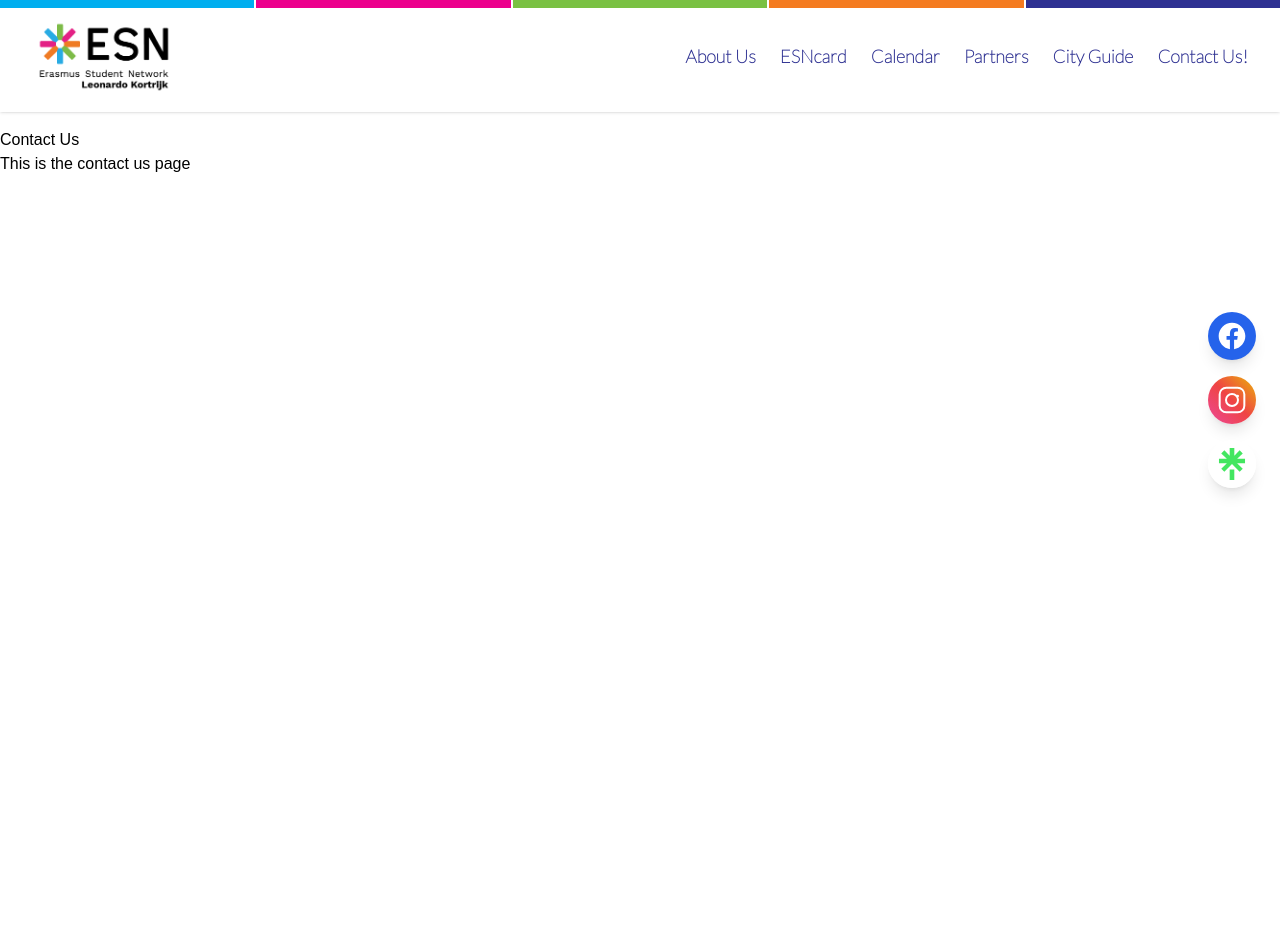
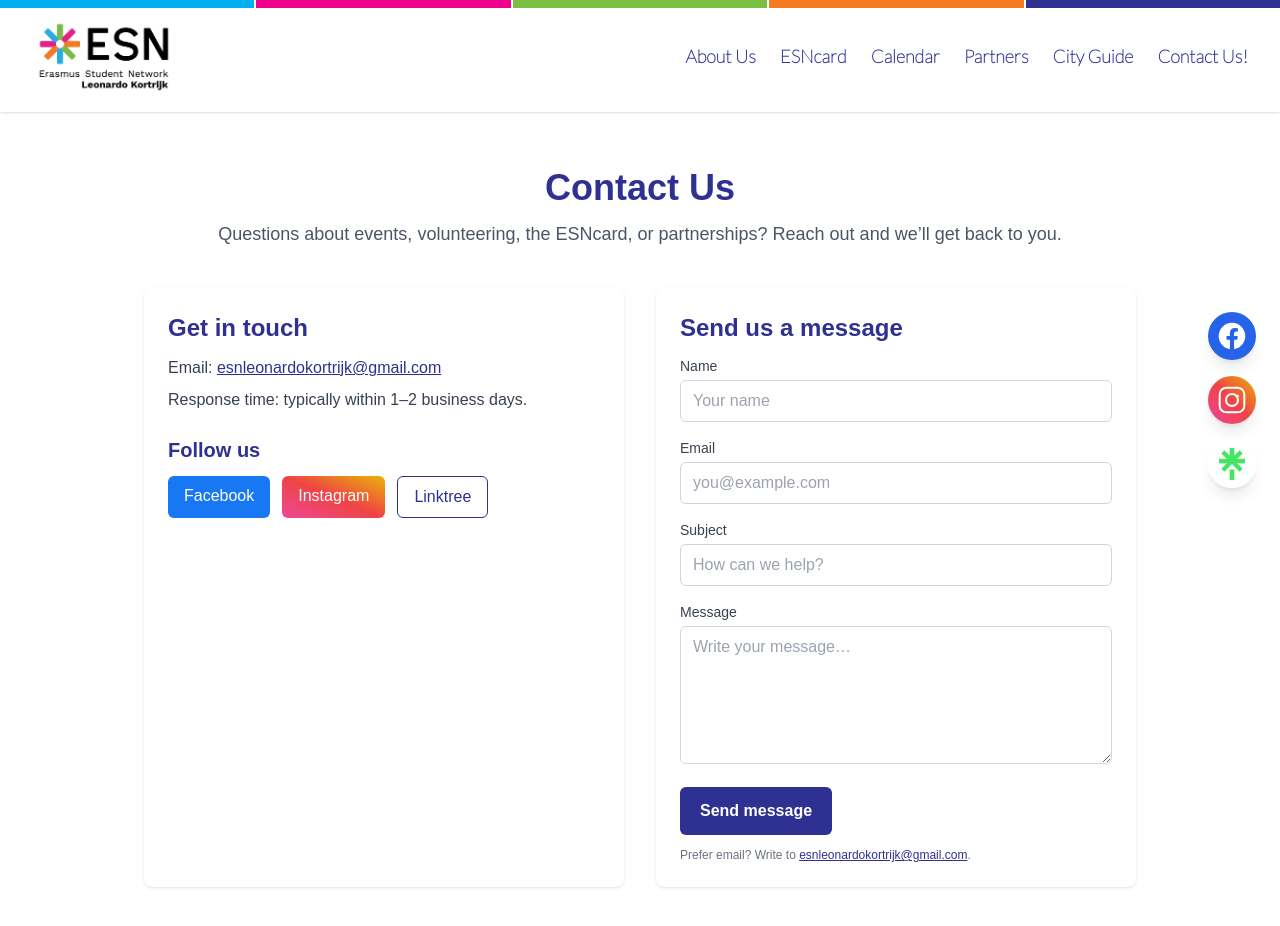
Before and after one commit to ESN-Leonardo-Kortrijk/website, a Next.js app: page /contact-us in a window 1280 px wide. Shown: the top 926 px of the page. Before the commit the page ends 800 px from the top, so only its background shows below. Built offline with nearby package versions, Linux system fonts and the light colour scheme.

Commit message:
Updated Contact and ESNcard page

```diff
--- a/app/contact-us/page.tsx
+++ b/app/contact-us/page.tsx
@@ -1,8 +1,138 @@
 export default function ContactUs() {
-    return (
-        <div>
-            <h1>Contact Us</h1>
-            <p>This is the contact us page</p>
+  return (
+    <div className="w-full max-w-5xl mx-auto px-4 py-10">
+      {/* Header */}
+      <header className="text-center mb-10">
+        <h1 className="text-4xl font-extrabold text-esn-dark-blue">Contact Us</h1>
+        <p className="mt-3 text-lg text-gray-600">
+          Questions about events, volunteering, the ESNcard, or partnerships? Reach out and we’ll get back to you.
+        </p>
+      </header>
+
+      {/* Contact info + Socials + Form */}
+      <section className="grid grid-cols-1 lg:grid-cols-2 gap-8 mb-10">
+        {/* Info */}
+        <div className="bg-white rounded-lg shadow p-6">
+          <h2 className="text-2xl font-bold text-esn-dark-blue mb-3">Get in touch</h2>
+          <ul className="space-y-2 text-gray-700">
+            <li>
+              Email:{" "}
+              <a
+                href="mailto:esnleonardokortrijk@gmail.com"
+                className="underline text-esn-dark-blue hover:text-esn-cyan"
+              >
+                esnleonardokortrijk@gmail.com
+              </a>
+            </li>
+            <li>Response time: typically within 1–2 business days.</li>
+          </ul>
+
+          <h3 className="mt-6 text-xl font-semibold text-esn-dark-blue">Follow us</h3>
+          <div className="mt-3 flex flex-wrap gap-3">
+            <a
+              href="https://facebook.com/ErasmusatKortrijk"
+              target="_blank"
+              rel="noopener noreferrer"
+              className="px-4 py-2 rounded-md bg-[#1877F2] text-white hover:opacity-90 transition"
+            >
+              Facebook
+            </a>
+            <a
+              href="https://instagram.com/esnleonardokortrijk"
+              target="_blank"
+              rel="noopener noreferrer"
+              className="px-4 py-2 rounded-md bg-gradient-to-tr from-pink-500 via-red-500 to-yellow-500 text-white hover:opacity-90 transition"
+            >
+              Instagram
+            </a>
+            <a
+              href="https://linktr.ee/esnleonardokortrijk"
+              target="_blank"
+              rel="noopener noreferrer"
+              className="px-4 py-2 rounded-md border border-esn-dark-blue text-esn-dark-blue hover:bg-esn-dark-blue hover:text-white transition"
+            >
+              Linktree
+            </a>
+          </div>
         </div>
-    );
-    }
+
+        {/* Contact form (Formspree example) */}
+        <div className="bg-white rounded-lg shadow p-6">
+          <h2 className="text-2xl font-bold text-esn-dark-blue mb-3">Send us a message</h2>
+          <form
+            action="https://formspree.io/f/xdkljqpb" // Replace with your Formspree ID
+            method="POST"
+            className="space-y-4"
+          >
+            <div>
+              <label htmlFor="name" className="block text-sm font-medium text-gray-700">
+                Name
+              </label>
+              <input
+                id="name"
+                name="name"
+                required
+                className="mt-1 w-full rounded-md border border-gray-300 px-3 py-2 focus:outline-none focus:ring-2 focus:ring-esn-cyan"
+                placeholder="Your name"
+              />
+            </div>
+            <div>
+              <label htmlFor="email" className="block text-sm font-medium text-gray-700">
+                Email
+              </label>
+              <input
+                id="email"
+                name="email"
+                type="email"
+                required
+                className="mt-1 w-full rounded-md border border-gray-300 px-3 py-2 focus:outline-none focus:ring-2 focus:ring-esn-cyan"
+                placeholder="you@example.com"
+              />
+            </div>
+            <div>
+              <label htmlFor="subject" className="block text-sm font-medium text-gray-700">
+                Subject
+              </label>
+              <input
+                id="subject"
+                name="subject"
+                className="mt-1 w-full rounded-md border border-gray-300 px-3 py-2 focus:outline-none focus:ring-2 focus:ring-esn-cyan"
+                placeholder="How can we help?"
+              />
+            </div>
+            <div>
+              <label htmlFor="message" className="block text-sm font-medium text-gray-700">
+                Message
+              </label>
+              <textarea
+                id="message"
+                name="message"
+                rows={5}
+                required
+                className="mt-1 w-full rounded-md border border-gray-300 px-3 py-2 focus:outline-none focus:ring-2 focus:ring-esn-cyan"
+                placeholder="Write your message…"
+              />
+            </div>
+            <button
+              type="submit"
+              className="inline-flex items-center justify-center px-5 py-3 rounded-md bg-esn-dark-blue text-white font-semibold hover:bg-esn-cyan transition"
+            >
+              Send message
+            </button>
+          </form>
+
+          <p className="mt-3 text-xs text-gray-500">
+            Prefer email? Write to{" "}
+            <a
+              href="mailto:esnleonardokortrijk@gmail.com"
+              className="underline text-esn-dark-blue hover:text-esn-cyan"
+            >
+              esnleonardokortrijk@gmail.com
+            </a>
+            .
+          </p>
+        </div>
+      </section>
+    </div>
+  );
+}
--- a/app/esncard/page.tsx
+++ b/app/esncard/page.tsx
@@ -1,8 +1,100 @@
+const FORM_URL =
+  "https://docs.google.com/forms/d/e/1FAIpQLSf8Kho_f6zAQ6g3BiX8dQHEclCRvNC_5ZfgoFfDjHUKmbfvsw/viewform?embedded=true";
+
 export default function ESNcard() {
-    return (
-        <div>
-            <h1>ESNcard</h1>
-            <p>This is the card page</p>
+  return (
+    <div className="w-full max-w-5xl mx-auto px-4 py-10">
+      {/* Header */}
+      <header className="text-center mb-10">
+        <h1 className="text-4xl font-extrabold text-esn-dark-blue">ESNcard</h1>
+        <p className="mt-3 text-lg text-gray-600">
+          Your key to student discounts, events, and the ESN community across Europe.
+        </p>
+        <p className="mt-2 text-sm text-gray-600">
+          Official website:{" "}
+          <a
+            href="https://esncard.org/"
+            target="_blank"
+            rel="noopener noreferrer"
+            className="underline text-esn-dark-blue hover:text-esn-cyan"
+          >
+            esncard.org
+          </a>
+        </p>
+      </header>
+
+      {/* Info */}
+      <section className="bg-white rounded-lg shadow p-6 mb-8">
+        <h2 className="text-2xl font-bold text-esn-dark-blue mb-3">What is the ESNcard?</h2>
+        <p className="text-gray-700">
+          The ESNcard is a membership card for international and local students. It gives access to
+          ESN events, local partner deals, and discounts with ESN partners across Europe.
+        </p>
+
+        <h3 className="mt-6 text-xl font-semibold text-esn-dark-blue">Benefits</h3>
+        <ul className="mt-3 space-y-2 text-gray-700">
+          <li>• Discounts at ESN partner venues in Kortrijk</li>
+          <li>• Reduced prices for ESN events Partners</li>
+          <li>• Access to ESN network perks across Europe</li>
+          <li>• Valid for 12 months from activation</li>
+        </ul>
+
+        <h3 className="mt-6 text-xl font-semibold text-esn-dark-blue">How to get one</h3>
+        <ol className="mt-3 list-decimal list-inside space-y-2 text-gray-700">
+        <li>Fill in the request form below.</li>
+        <li>We will contact you to arrange pickup and activation.</li>
+        <li>
+            Payment is done during pickup.
+            <ul className="mt-2 list-disc list-inside pl-6 space-y-1">
+            <li>Unless done through bank transfer.</li>
+            <li>In this case pickup will be done after payment confirmation.</li>
+            </ul>
+        </li>
+        <li>Activate your card online to start using it.</li>
+        </ol>
+
+        <div className="mt-6 flex flex-col sm:flex-row gap-3">
+          <a
+            href={FORM_URL.replace("embedded=true", "usp=header")}
+            target="_blank"
+            rel="noopener noreferrer"
+            className="inline-flex items-center justify-center px-5 py-3 rounded-md bg-esn-dark-blue text-white font-semibold hover:bg-esn-cyan transition"
+          >
+            Open form in new tab
+          </a>
+          <a
+            href="https://esncard.org/"
+            target="_blank"
+            rel="noopener noreferrer"
+            className="inline-flex items-center justify-center px-5 py-3 rounded-md border border-esn-dark-blue text-esn-dark-blue font-semibold hover:text-white hover:bg-esn-dark-blue transition"
+          >
+            Visit esncard.org
+          </a>
         </div>
-    );
-    }
+      </section>
+
+      {/* Embedded Google Form */}
+      <section className="bg-white rounded-lg shadow p-2">
+        <iframe
+          src={FORM_URL}
+          title="ESNcard Request Form"
+          className="w-full min-h-[900px] rounded-md"
+          style={{ border: 0 }}
+          loading="lazy"
+        />
+        <div className="text-sm text-gray-500 px-4 py-3">
+          If the form does not load,{" "}
+          <a
+            href={FORM_URL.replace("embedded=true", "usp=header")}
+            target="_blank"
+            rel="noopener noreferrer"
+            className="underline text-esn-dark-blue hover:text-esn-cyan"
+          >
+            open it in a new tab
+          </a>
+          .
+        </div>
+      </section>
+    </div>
+  );
+}
--- a/data/board.json
+++ b/data/board.json
@@ -20,11 +20,6 @@
     "image": "jasper.jpg"
   },
   {
-    "name": "Senne",
-    "function": "IT Manager",
-    "image": "senne.jpg"
-  },
-  {
     "name": "Edzra",
     "function": "Partnerships Manager",
     "image": "edzra.jpg"
```
Also changed, not shown: articles/partnerships/howest.md (+1 -1 lines).
